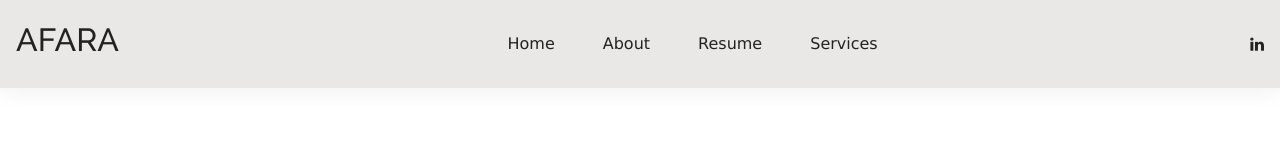
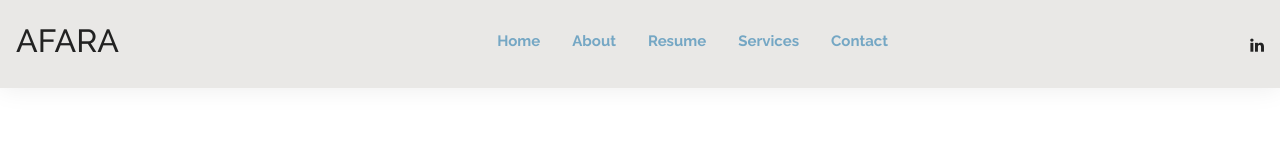
Before and after one commit to AfaraHameed/Afara-Website, a plain HTML site: page index.html in a window 1280 px wide. Drawn offline with nearby package versions, Linux system fonts and the light colour scheme.

Commit message:
header section link on hover added

```diff
--- a/index.html
+++ b/index.html
@@ -12,7 +12,7 @@
 </head>
 <body>
     <header class=" fixed-top container-fluid p-3 " id="header">
-        <div class="col-lg-12 d-flex justify-content-between align-items-center background: #e9e8e6">
+        <div class="col-lg-12  d-flex justify-content-between align-items-center background: #e9e8e6">
             <a class="navbar-brand" href="index.html"><h2>AFARA</h2></a>
             <nav class="navbar navbar-expand-lg navbar-light background: #e9e8e6; navbar order-last order-lg-0" id="navbar">
                 <div class="container-fluid">
@@ -23,23 +23,26 @@
                   <div class="collapse navbar-collapse" id="navbarSupportedContent">
                     <ul class="navbar-nav me-auto mb-2 mb-lg-0 ">
                       <li class="nav-item">
-                        <a class="nav-link active" aria-current="page" href="#">Home</a>
+                        <a class="nav-link active h3" aria-current="page" href="#">Home</a>
                       </li>
                       <li class="nav-item">
-                        <a class="nav-link" href="#">About</a>
+                        <a class="nav-link h3" href="#">About</a>
                       </li>
                       <li class="nav-item">
-                        <a class="nav-link" href="#">Resume</a>
+                        <a class="nav-link h3" href="#">Resume</a>
                       </li>
                       <li class="nav-item">
-                        <a class="nav-link" href="#">Services</a>
+                        <a class="nav-link h3" href="#">Services</a>
                       </li>
-
+                      <li class="nav-item">
+                        <a class="nav-link h3" href="#">Contact</a>
+                      </li>
 
                     </ul>
 
                   </div>
                 </div>
+
               </nav>
 
         <div class="header-social-links">
--- a/style.css
+++ b/style.css
@@ -20,7 +20,7 @@ body {
   h1, h2, h3, h4, h5, h6 {
     font-family: "Raleway", sans-serif;
   }
-  /*-----------header-----------*/
+  /*--------------------------header------------------------*/
 #header{
 
     box-shadow: 0px 0px 25px 0 rgba(0, 0, 0, 0.08);
@@ -34,16 +34,75 @@ body {
     background: #e9e8e6;
 }
 
+ /*------------------------navbar--------------------------*/
 
-  #navbar{
-      color: #222222;;
-  }
   @media (min-width: 992px){
     .navbar li {
-        margin-left : 1em;
-        margin-right : 1em;
+        margin-left : 0.5em;
+        margin-right : 0.5em;
         font-family: 'Lucida Sans', 'Lucida Sans Regular', 'Lucida Grande', 'Lucida Sans Unicode', Geneva, Verdana, sans-serif;
+        color: rgb(18, 20, 20);
+
+      }
+}
+nav .navbar-nav li a{
+  color: rgb(117, 167, 196) !important;
+  font-weight: bold;
+  }
+  nav .navbar-nav li a:hover{
+    color: rgb(47, 74, 75) !important;
     }
+
+
+.navbar ul {
+  margin: 0;
+  padding: 0;
+  display: flex;
+  list-style: none;
+  align-items: center;
+}
+
+
+
+.navbar a, .navbar a:focus {
+  display: flex;
+  align-items: center;
+  justify-content: space-between;
+  font-family: "Raleway", sans-serif;
+  font-size: 15px;
+  font-weight: 600;
+  color: #888888;
+  white-space: nowrap;
+  transition: 0.3s;
+  position: relative;
+}
+
+.navbar a i, .navbar a:focus i {
+  font-size: 12px;
+  line-height: 0;
+  margin-left: 5px;
+}
+
+.navbar > ul > li > a:before {
+  content: "";
+  position: absolute;
+  width: 0;
+  height: 2px;
+  bottom: -5px;
+  left: 0;
+  color: #34b7a7;
+  visibility: hidden;
+  width: 0px;
+  transition: all 0.3s ease-in-out 0s;
+}
+
+.navbar a:hover:before, .navbar li:hover > a:before, .navbar .active:before {
+  visibility: visible;
+  width: 25px;
+}
+
+.navbar a:hover, .navbar .active, .navbar .active:focus, .navbar li:hover > a {
+  color: #222222;
 }
 .linkedin{
   color: blue;
```
